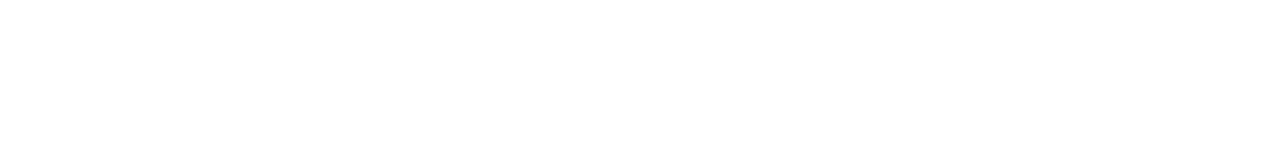
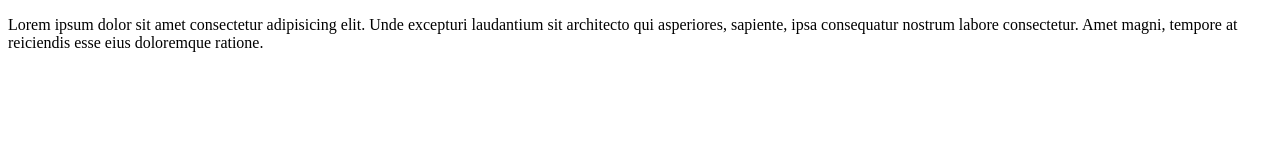
Before and after one commit to julia-2000/tafe-scripting, a plain HTML site: page REACT/October-12/index.html in a window 1280 px wide. Drawn offline with Linux system fonts and the light colour scheme.

Commit message:
update html

```diff
--- a/REACT/October-12/index.html
+++ b/REACT/October-12/index.html
@@ -8,6 +8,11 @@
 </head>
 
 <body>
+    <p>
+        Lorem ipsum dolor sit amet consectetur adipisicing elit. Unde excepturi laudantium sit architecto qui
+        asperiores, sapiente, ipsa consequatur nostrum labore consectetur. Amet magni, tempore at reiciendis esse eius
+        doloremque ratione.
+    </p>
 
 </body>
 
```
Also changed, not shown: REACT/October-12/script.js (added), REACT/October-12/style.css (added).
